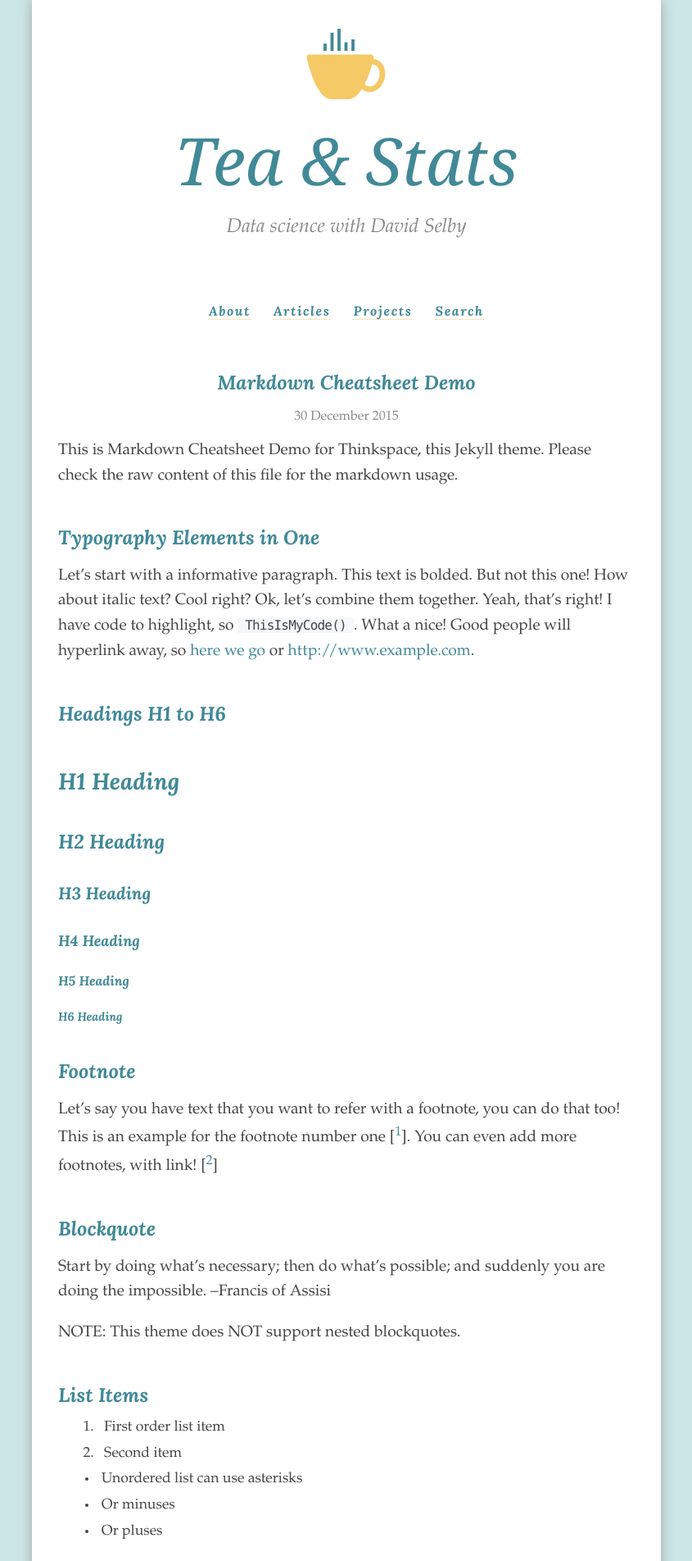
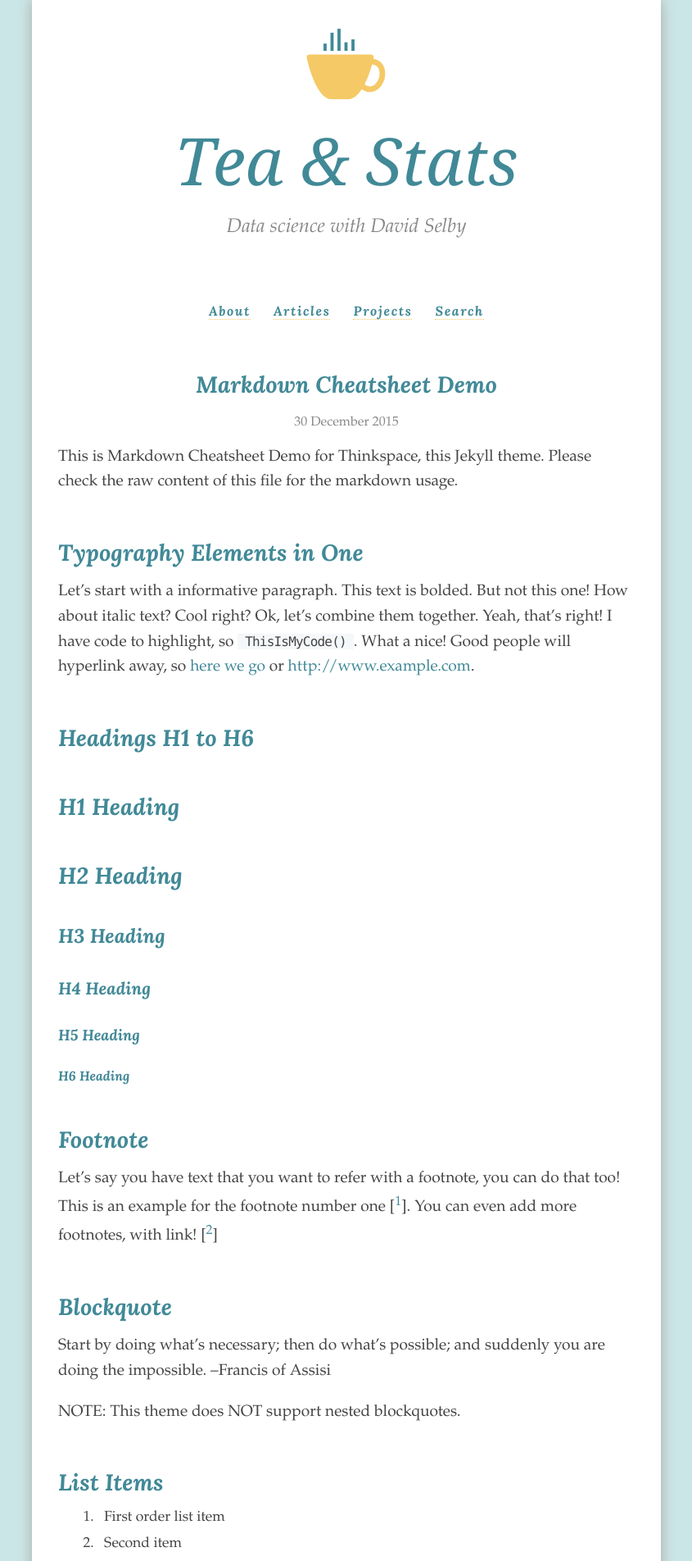
Before and after one commit to Selbosh/old-jekyll, a Jekyll site: the page built from _posts/2015-12-30-markdown-cheatsheet-demo.md, in a window 1280 px wide. Shown: the top 1904 px of the page at 82% size, without its empty margins (217-1062 px from the left). Built offline with Jekyll 4.4.1, drawn with Linux system fonts in a browser that asks for light colours; some web fonts are replaced.

Commit message:
Slightly increase size of new Lora headings

```diff
--- a/_sass/_typography.scss
+++ b/_sass/_typography.scss
@@ -36,7 +36,7 @@ a {
   margin: 2em 0 0.5em;
 }
 
-@each $header, $size in (h1: 1.75rem, h2: 1.5rem, h3: 1.3rem, h4: 1.15rem, h5: 1.0rem, h6: 0.9rem) {
+@each $header, $size in (h1: 1.75rem, h2: 1.75rem, h3: 1.5rem, h4: 1.3rem, h5: 1.15rem, h6: 1rem) {
   #{$header} {
     @extend %header-text;
     font-size: $size;
@@ -46,6 +46,7 @@ a {
 // Post titles only
 article header h2 {
   @extend %header-text;
+  font-size: 1.75rem;
   line-height: 1.1;
   margin: .81em 0;
 }
```
